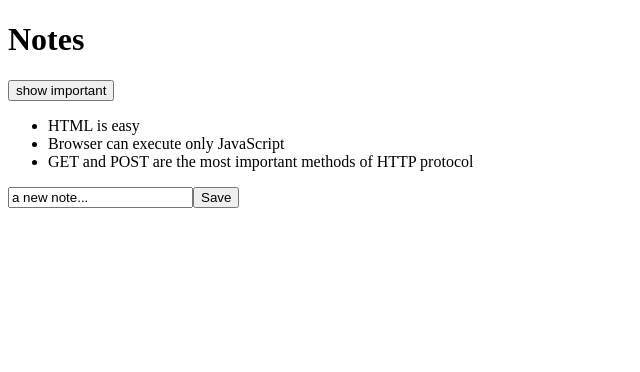
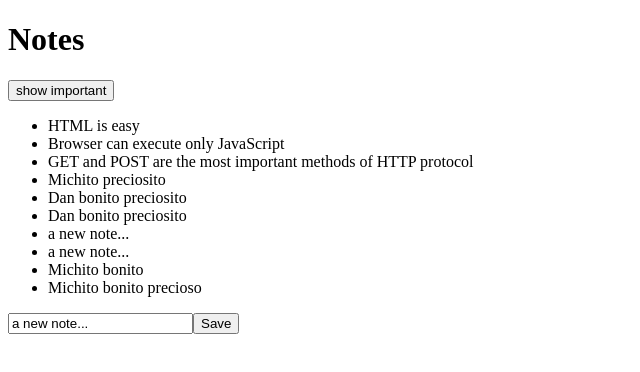
Before and after one commit to DenysChavez/full-stack-open-2023, a React (Create React App) app in the folder part2/notes/: page / in a window 1280 px wide. Shown: the top 372 px of the page, without its empty margins (0-640 px from the left). Built offline with nearby package versions, Linux system fonts and the light colour scheme; data requests are answered from the project's data file.

Commit message:
sending data to the server

```diff
--- a/part2/notes/db.json
+++ b/part2/notes/db.json
@@ -14,6 +14,41 @@
       "id": 3,
       "content": "GET and POST are the most important methods of HTTP protocol",
       "important": true
+    },
+    {
+      "content": "Michito preciosito",
+      "important": true,
+      "id": 4
+    },
+    {
+      "content": "Dan bonito preciosito",
+      "important": false,
+      "id": 5
+    },
+    {
+      "content": "Dan bonito preciosito",
+      "important": true,
+      "id": 6
+    },
+    {
+      "content": "a new note...",
+      "important": true,
+      "id": 7
+    },
+    {
+      "content": "a new note...",
+      "important": false,
+      "id": 8
+    },
+    {
+      "content": "Michito bonito",
+      "important": false,
+      "id": 9
+    },
+    {
+      "content": "Michito bonito precioso",
+      "important": true,
+      "id": 10
     }
   ]
 }
--- a/part2/notes/src/App.js
+++ b/part2/notes/src/App.js
@@ -30,17 +30,20 @@ const App = (props) => {
 
   useEffect(hook, [])
 
+
   const addNote = (event) => {
     event.preventDefault();
 
     const noteObject = {
       content: newNote,
-      important: Math.random() < 0.5,
-      id: notes.length + 1
+      important: Math.random() < 0.5
     }
-    setNotes(notes.concat(noteObject))
-    setNewNote('')
-
+    axios
+      .post('http://localhost:3001/notes', noteObject)
+      .then(response => {
+        setNotes(notes.concat(response.data))
+        setNewNote('')
+      })
   };
 
   const hanldeNoteChange = (event) => {
```
Lines whose indentation alone changed are shown as unchanged.
